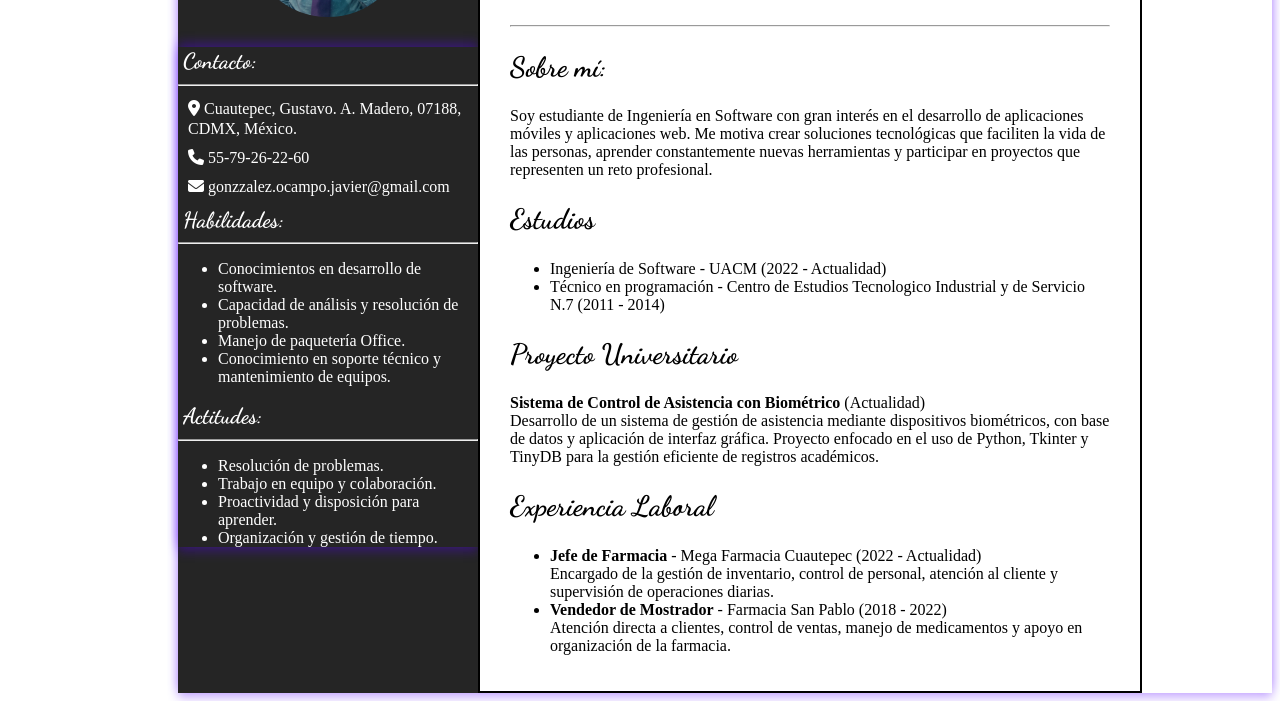
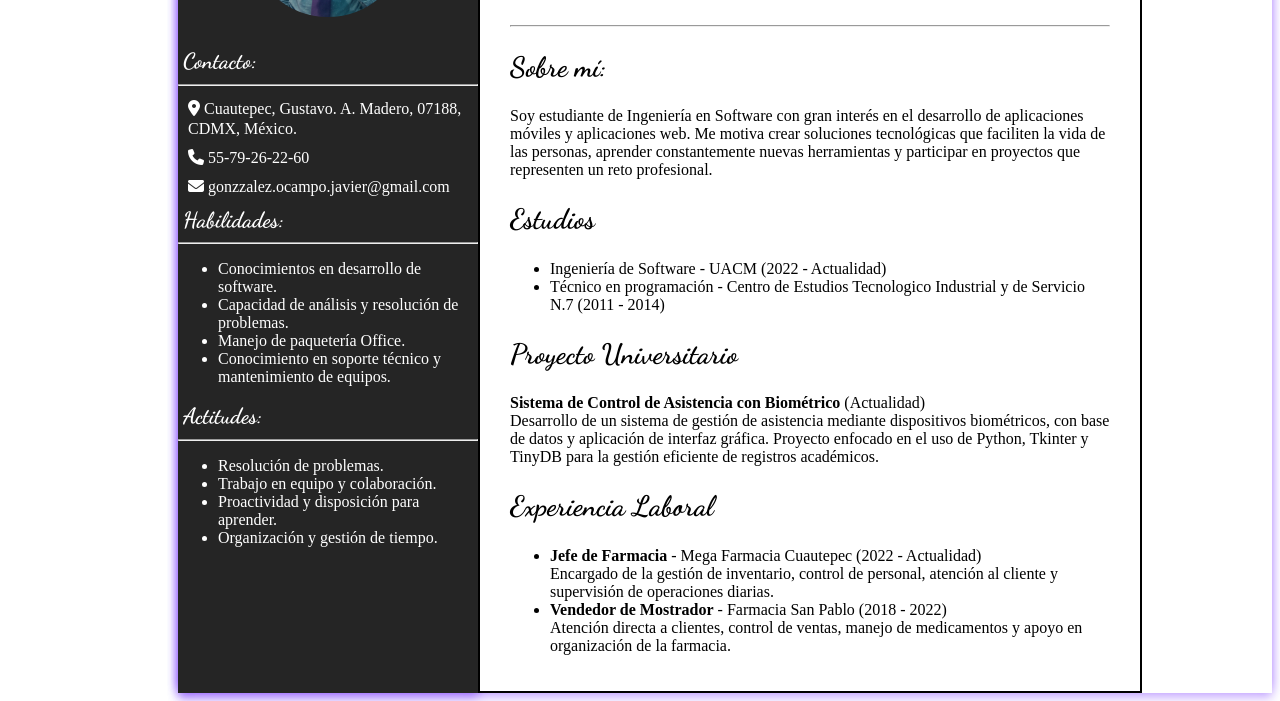
Before and after one commit to GonzalezJavier-1996/CurriculumVitae, a plain HTML site: page index.html in a window 1280 px wide. Shown: the part 161-862 px from the top of the page. Drawn offline with Linux system fonts and the light colour scheme; a web font is replaced by a local one.

Commit message:
CurriculumVitae.css

```diff
--- a/CurriculumVitae.css
+++ b/CurriculumVitae.css
@@ -1,7 +1,10 @@
+#photo{
+box-shadow: 0 -5px 10px rgba(89, 0, 255, 0.3),
+                0  5px 10px rgba(89, 0, 255, 0.3);
+}
 #skills-attitudes{
     width: 300px;
-    box-shadow: 0 -5px 10px rgba(89, 0, 255, 0.3),
-                0  5px 10px rgba(89, 0, 255, 0.3);
+
 }
 #nombre{
     max-height: 100px;
```
